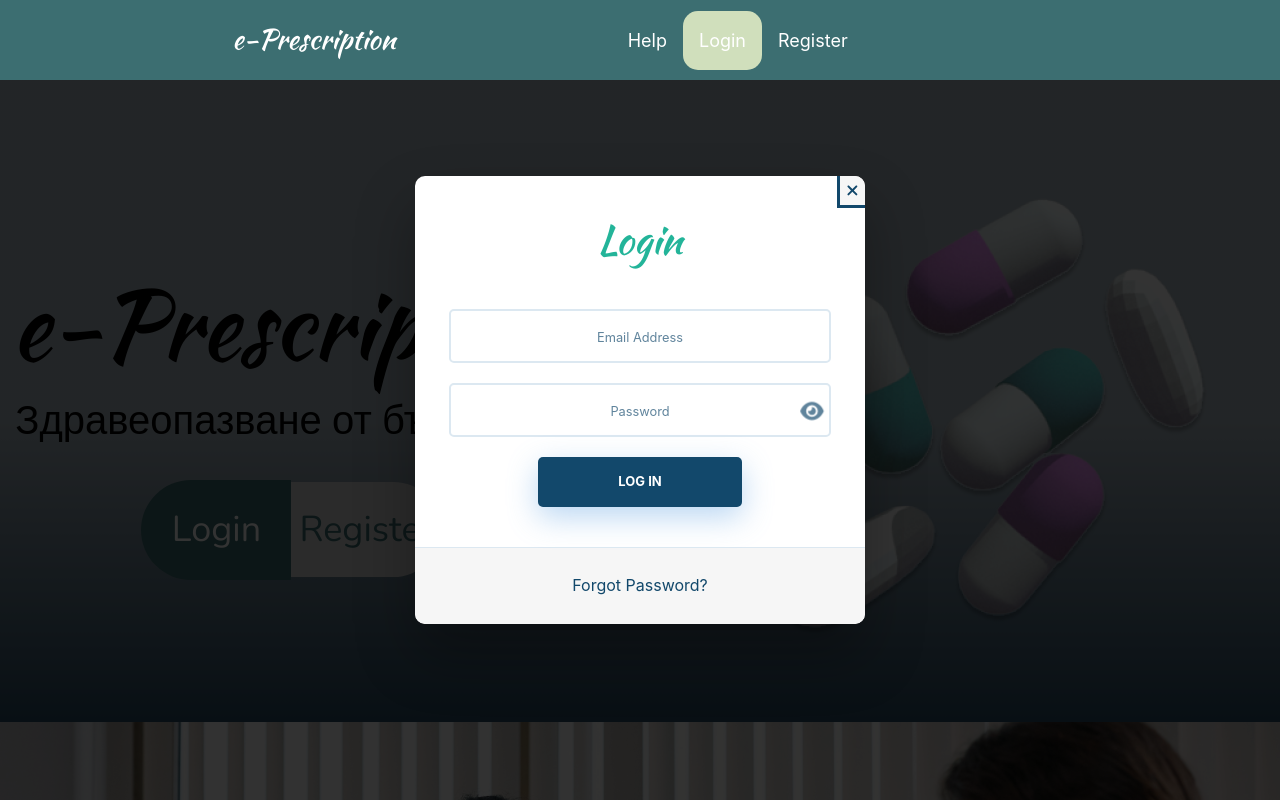
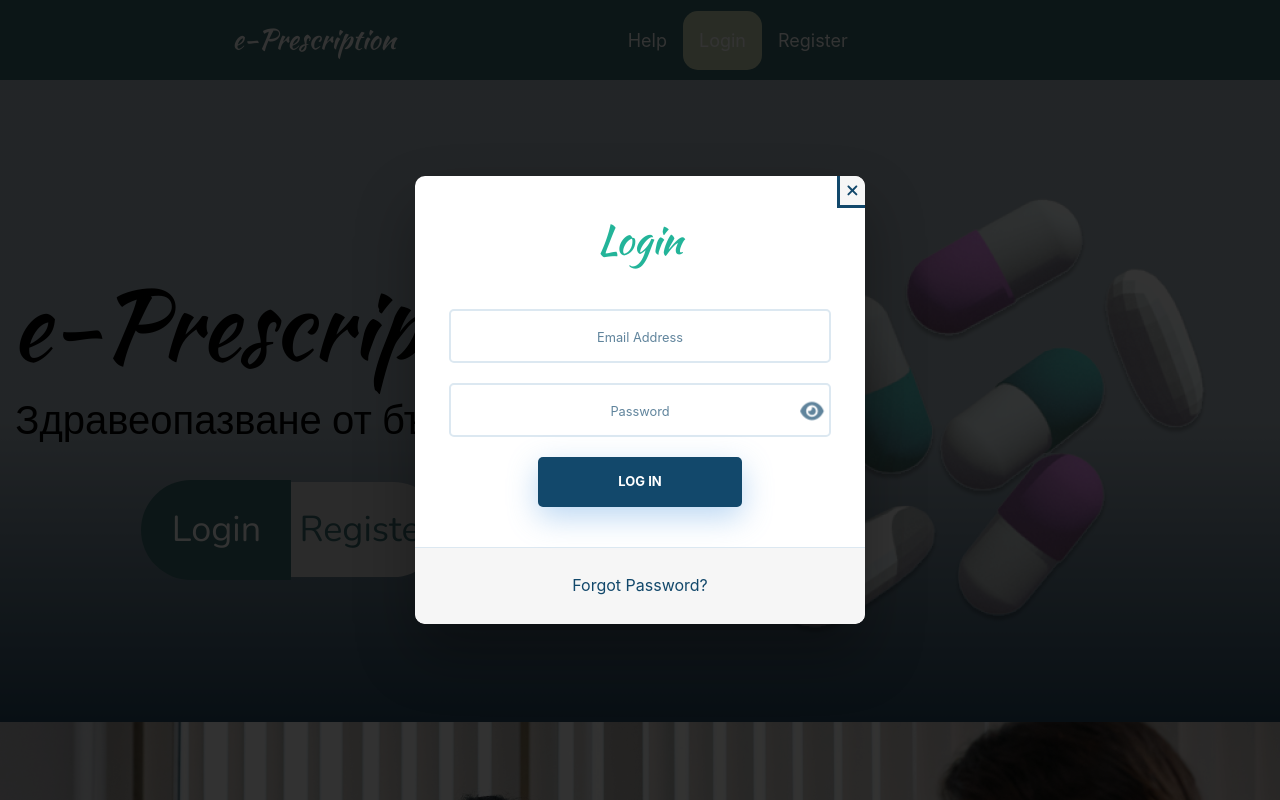
Before and after one commit to e-prescription-2-0/e-prescription-2.0, a React (Create React App) app: page /login in a window 1280 px wide. Shown: the top 800 px of the page. Built offline with nearby package versions, Linux system fonts and the light colour scheme; a web font is replaced by a local one.

Commit message:
Fix pop up look and close

```diff
--- a/src/App.js
+++ b/src/App.js
@@ -18,7 +18,7 @@ const App = () => {
       <main className={style["main-content"]}>
         <Header />
         <Routes>
-          <Route path="/:action" element={<Welcome />} />
+          <Route path="/:action?" element={<Welcome />} />
           <Route path="/prescriptions" element={<MainDashboard />} />
           <Route path="/create-prescription" element={<CreatePrescription />} />
           <Route
--- a/src/components/AuthenticationPage/AuthenticationContent/AuthenticationContent.js
+++ b/src/components/AuthenticationPage/AuthenticationContent/AuthenticationContent.js
@@ -3,17 +3,17 @@ import LoginForm from "./LoginForm/LoginForm";
 import RegisterForm from "./RegisterForm/RegisterForm";
 import { FontAwesomeIcon } from "@fortawesome/react-fontawesome";
 import { faXmark } from "@fortawesome/free-solid-svg-icons";
-import style from "../AuthenticationPage.module.css"
+import style from "../AuthenticationPage.module.css";
 import ForgotPasswordForm from "./ForgotPasswordForm/ForgotPasswordForm";
 import { useNavigate } from "react-router-dom";
 
-const AuthenticationContent = ({ formName, setForm }) => {
+const AuthenticationContent = ({ formName }) => {
   const newRef = useRef(null);
   const navigate = useNavigate();
 
   const handleOutsideClick = (e) => {
     if (newRef.current && !newRef.current.contains(e.target)) {
-      setForm(null);
+      navigate("/");
     }
   };
 
@@ -26,20 +26,19 @@ const AuthenticationContent = ({ formName, setForm }) => {
 
   return (
     <>
-      <div className={[style.wrapper, style.fadeInDown].join(' ')}>
+      <div className={[style.wrapper, style.fadeInDown].join(" ")}>
         <div id={style["formContent"]} ref={newRef}>
           <FontAwesomeIcon
             className={style["closeIcon"]}
             onClick={() => {
-              setForm(null)
-              navigate('/')}}
+              navigate("/");
+            }}
             icon={faXmark}
           />
 
-          {formName === "login" && <LoginForm setForm = {setForm}/>}
+          {formName === "login" && <LoginForm />}
           {formName === "register" && <RegisterForm />}
-          {formName === 'forgotPassword' && <ForgotPasswordForm/>}
-
+          {formName === "forgotPassword" && <ForgotPasswordForm />}
         </div>
       </div>
     </>
--- a/src/components/AuthenticationPage/AuthenticationContent/LoginForm/LoginForm.js
+++ b/src/components/AuthenticationPage/AuthenticationContent/LoginForm/LoginForm.js
@@ -8,7 +8,7 @@ import style from "../../AuthenticationPage.module.css"
 import FieldBuilder from "../helpers/FieldBuilder"
 import { LoginFields } from "./LoginFields"
 
-const LoginForm = ({ setForm }) => {
+const LoginForm = () => {
   const [invalidLoginForm, setInvalidLoginForm] = useState(false)
   const [loginFormData, setLoginFormData] = useState({
     email: "",
@@ -79,7 +79,7 @@ const LoginForm = ({ setForm }) => {
       <div id={style["formFooter"]}>
         <p
           className={style["underlineHover"]}
-          onClick={() => setForm("forgotPassword")}
+          onClick={() => navigate("/forgotPassword")}
         >
           Forgot Password?
         </p>
--- a/src/components/AuthenticationPage/AuthenticationPage.js
+++ b/src/components/AuthenticationPage/AuthenticationPage.js
@@ -1,18 +1,17 @@
-import { useState } from "react"
+import { useEffect, useState } from "react"
 import AuthenticationContent from "./AuthenticationContent/AuthenticationContent"
 import style from "./AuthenticationPage.module.css"
 
 const AuthenticationPage = ({link}) => {
-   // the formName should be one of the four login register forgotPassword or null
-  const [formName, setForm] = useState(link)
+
 
 
   return (
     <>
-     {/* if formName is null it does not show the content */}
-      {formName && (<div className={style["page-pop-up"]}>
+     {/* if link is null it does not show the content */}
+      {link && (<div className={style["page-pop-up"]}>
 
-          <AuthenticationContent formName={formName} setForm={setForm} />
+          <AuthenticationContent formName={link} />
 
       </div>)}
     </>
--- a/src/components/AuthenticationPage/AuthenticationPage.module.css
+++ b/src/components/AuthenticationPage/AuthenticationPage.module.css
@@ -19,7 +19,7 @@ html, body {
   padding: 0;
   margin: 0;
   width: 100%;
-  z-index: 100;
+  z-index: 200;
   top: 0;
   left: 0;
 
--- a/src/components/Header/Navigation/Navigation.module.css
+++ b/src/components/Header/Navigation/Navigation.module.css
@@ -4,7 +4,7 @@
   top: 0;
   left: 0;
   right: 0;
-  z-index: 1100;
+  z-index: 100;
   height: 80px;
   background-color: #3c6e71;
   display: flex;
--- a/src/components/Welcome/DemoSteps/DemoSteps.css
+++ b/src/components/Welcome/DemoSteps/DemoSteps.css
@@ -23,6 +23,7 @@
   font-style: normal;
   font-weight: 400;
   line-height: normal;
+  width: 60rem;
   /* transition: max-height 1s ease-in-out; */
 
 }
--- a/src/components/Welcome/Welcome.js
+++ b/src/components/Welcome/Welcome.js
@@ -5,17 +5,23 @@ import Hero from "./Hero/Hero";
 import Passion from "./Passion/Passion";
 import style from "./Welcome.module.css";
 import AuthenticationPage from "../AuthenticationPage/AuthenticationPage";
+import { useSelector } from "react-redux";
 
 export const Welcome = () => {
   const { action } = useParams();
+  const authUser = useSelector((state) => state.auth.authUser);
+  const { email } = authUser || "";
+  // const email = "";
 
-  if (action && !["login", "register"].includes(action)) {
+  const correctParams = email ? [] : ["login", "register", "forgotPassword"];
+
+  if (action && !correctParams.includes(action)) {
     console.log("i come heree");
     return <h1>404 - Page not Found</h1>;
   }
   return (
     <div className={style["main"]}>
-      <AuthenticationPage link={action} />
+      {!email && <AuthenticationPage link={action} />}
 
       <Hero action={action} />
       <Passion />
```
Also changed, not shown: src/components/Welcome/Hero/Hero.js (+14 -19 lines).
